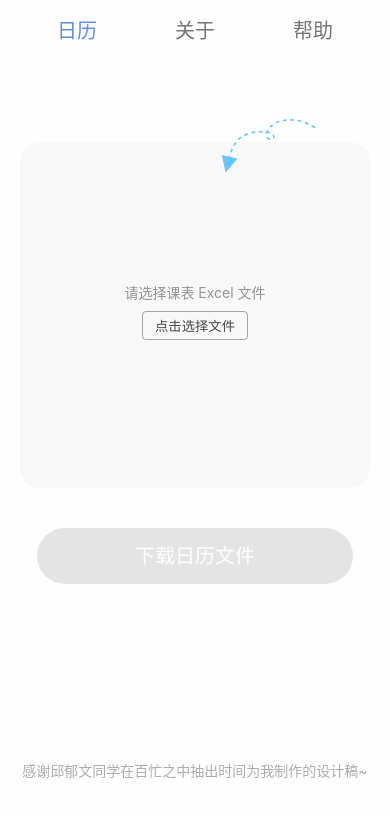
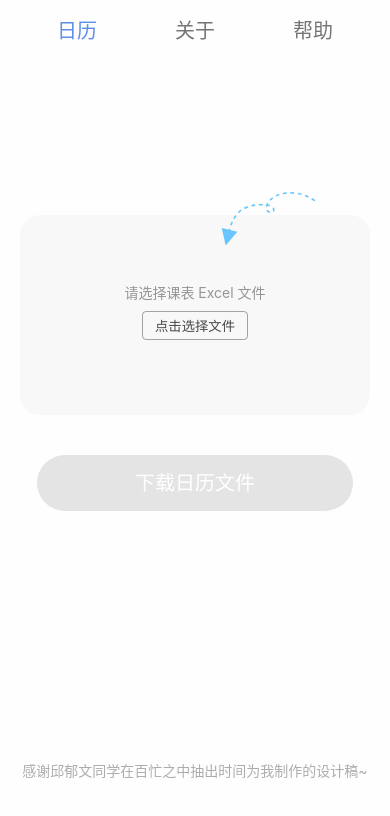
Before and after one commit to willx12123/schedule-calendar-cuc, a Vue app: page /#/ in a window 390 px wide. Shown: the top 816 px of the page. Built offline with nearby package versions, Linux system fonts and the light colour scheme; what ics-in-browser would draw is missing.

Commit message:
fix: Fix overflow: auto is not right on Safari.

```diff
--- a/src/App.vue
+++ b/src/App.vue
@@ -50,7 +50,7 @@ export default defineComponent({
     width: 100%;
     flex-grow: 1;
     padding-bottom: 40px;
-    overflow: auto;
+    overflow: scroll;
   }
 
   > footer {
--- a/src/components/FileDropBox.vue
+++ b/src/components/FileDropBox.vue
@@ -109,6 +109,7 @@ export default defineComponent({
 
   @media (max-width: 450px) {
     width: calc(100% - 40px);
+    height: 200px;
     min-width: 0;
   }
 
--- a/src/style.scss
+++ b/src/style.scss
@@ -3,6 +3,8 @@
   padding: 0;
   box-sizing: border-box;
 }
+
+::-webkit-scrollbar {display:none}
 
 *::after,
 *::before {
```
Also changed, not shown: 7 other files (tests, documents, lock files or other folders).
